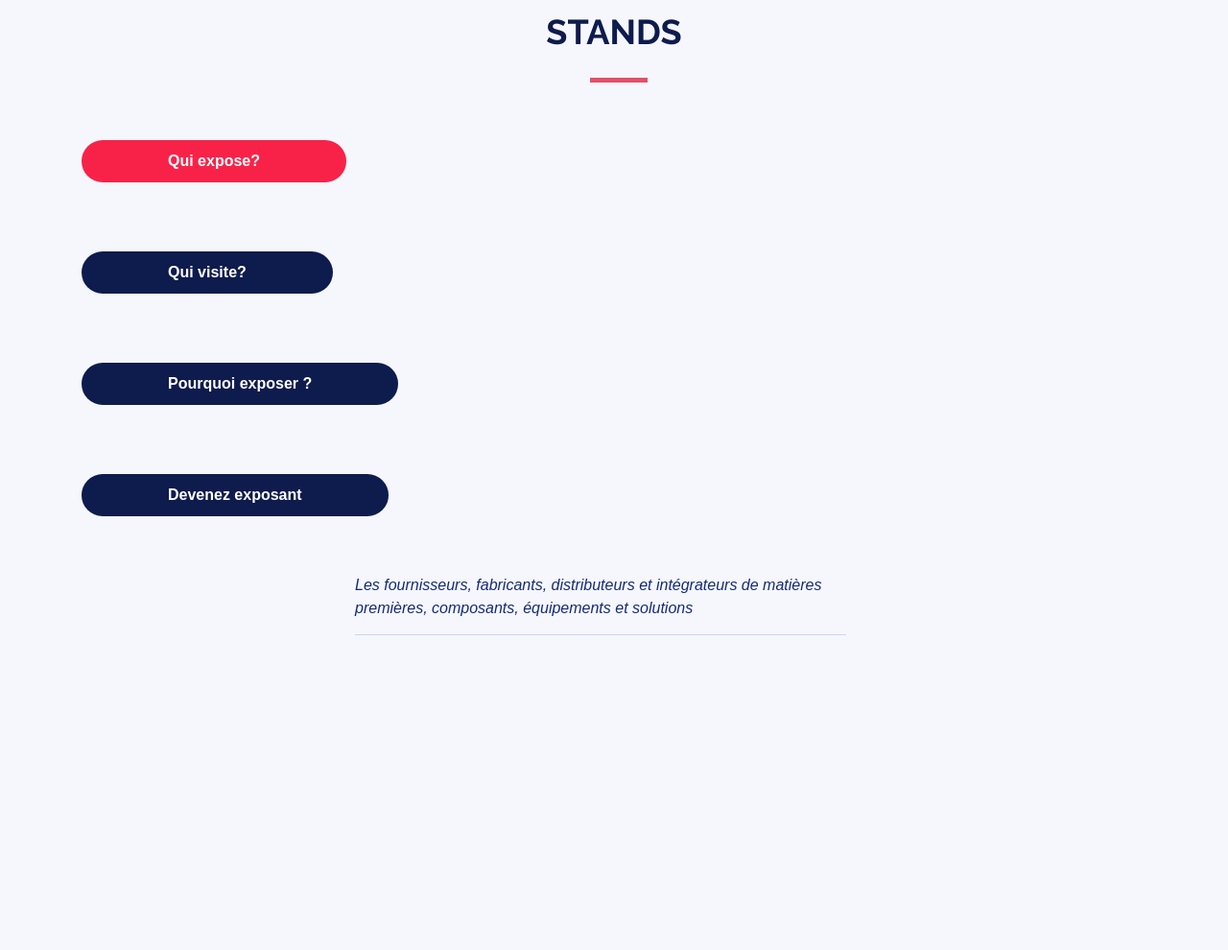
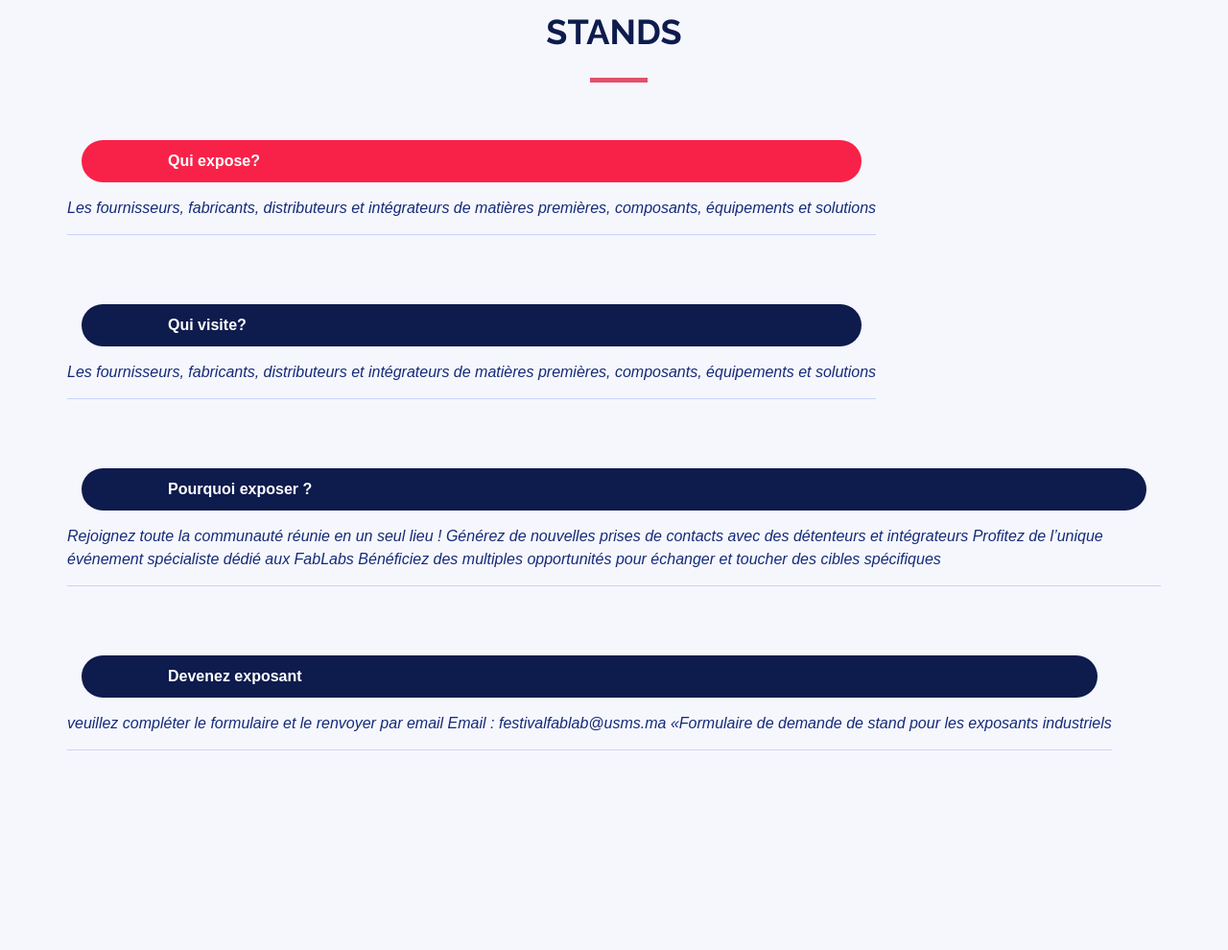
Before and after one commit to bouichzineb/zinebsalma, a plain HTML site: page index.html in a window 1280 px wide. Shown: the part 2273-3263 px from the top of the page at 96% size. Drawn offline with Linux system fonts and the light colour scheme; files whose address does not match are found by name.

Commit message:
Update index.html

```diff
--- a/index.html
+++ b/index.html
@@ -262,20 +262,35 @@
 
                     <li class="nav-item">
                         <a class="nav-link active" href="#expose" role="tab" data-toggle="tab">Qui expose?</a>
-
+                        <div class="row schedule-item">
+                            <p>Les fournisseurs, fabricants, distributeurs et intégrateurs de matières premières, composants, équipements et solutions</p>
+                        </div>
                     </li>
 
                     </br> <br> <br> <br>
                     <li class="nav-item">
                         <a class="nav-link" href="#visite" role="tab" data-toggle="tab">Qui visite?</a>
+                        <div class="row schedule-item">
+                            <p>Les fournisseurs, fabricants, distributeurs et intégrateurs de matières premières, composants, équipements et solutions</p>
+                        </div>
                     </li>
                     </br> <br> <br> <br>
                     <li class="nav-item">
                         <a class="nav-link" href="#exposer" role="tab" data-toggle="tab">Pourquoi exposer ?</a>
+                        <div class="row schedule-item">
+                            <p>Rejoignez toute la communauté réunie en un seul lieu !
+                                 Générez de nouvelles prises de contacts avec des détenteurs et intégrateurs
+                                 Profitez de l’unique événement spécialiste dédié aux FabLabs
+                                  Bénéficiez des multiples opportunités pour échanger et toucher des cibles spécifiques
+                            </p>
+                        </div>
                     </li>
                     </br> <br> <br> <br>
                     <li class="nav-item">
                         <a class="nav-link" href="#exposant" role="tab" data-toggle="tab">Devenez exposant </a>
+                        <div class="row schedule-item">
+                            <p>veuillez compléter le formulaire et le renvoyer par email Email : festivalfablab@usms.ma «Formulaire de demande de stand pour les exposants industriels</p>
+                        </div>
                     </li>
                 </ul>
 
@@ -291,13 +306,7 @@
                             <div class="col-md-2"></div>
                             <div class="col-md-10">
                                 <!-- stands expose -->
-                                <div role="tabpanel" class="col-lg-9 tab-pane fade show active" id="expose">
-
-                                    <div class="row schedule-item">
-                                        <p>Les fournisseurs, fabricants, distributeurs et intégrateurs de matières premières, composants, équipements et solutions</p>
-                                    </div>
-
-
+                                <div role="tabpanel" class="col-lg-9 tab-pane fade show active" id="expose"
                                 </div>
                                 <!-- End expose  -->
 
```
